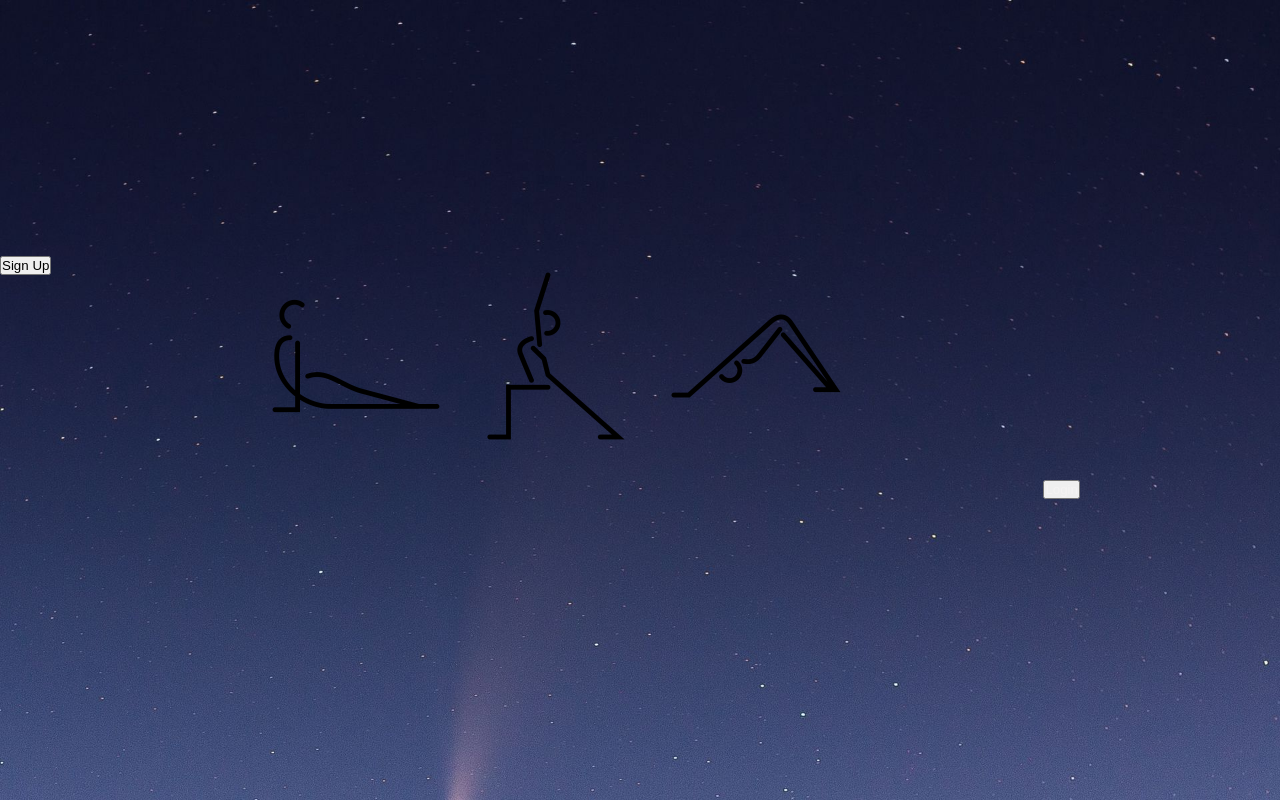
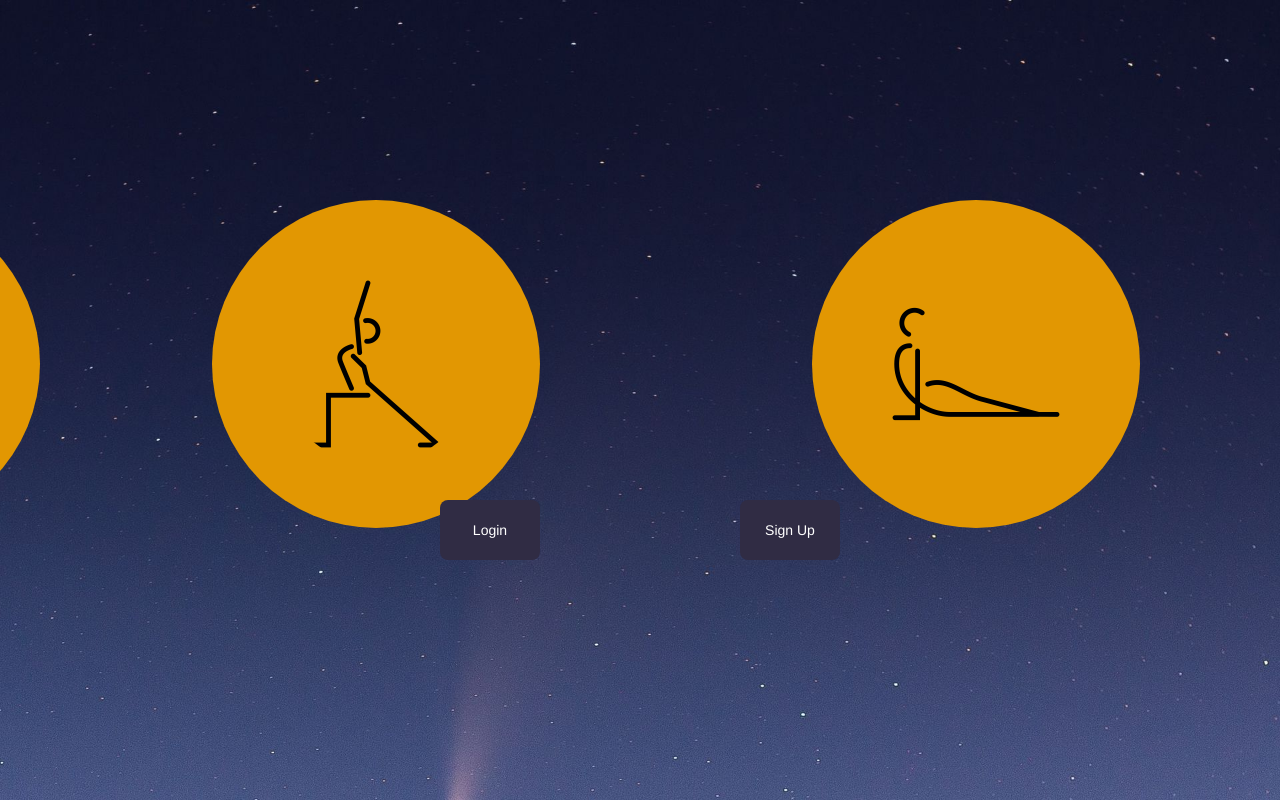
Before and after one commit to Kcampbell3190/PhysioFrontend, a React (Vite) app: page / in a window 1280 px wide. Shown: the top 800 px of the page. Built offline with nearby package versions, Linux system fonts and the light colour scheme.

Commit message:
landing page update

```diff
--- a/src/components/Landing.css
+++ b/src/components/Landing.css
@@ -1,16 +1,12 @@
-.images{
-    padding-top: 20%;
-    padding-left: 20%;
-    height: 30vh
-
-}
 
 
 
 
 
- /* .buttonLogin {
-  background-color: #EA4C89;
+
+  .buttonLogin {
+  background-color: #302C44;
+  position: fixed;
   max-width: 100px;
   border-radius: 8px;
   border-style: none;
@@ -21,13 +17,13 @@
   font-family: "Haas Grot Text R Web", "Helvetica Neue", Helvetica, Arial, sans-serif;
   font-size: 14px;
   font-weight: 500;
-  height: 40px;
+  height: 60px;
+  width: 100px;
   line-height: 20px;
   list-style: none;
-  margin: 0.5%;
+  margin: 100px;
   outline: none;
   padding: 10px 16px;
-  position: relative;
   text-align: center;
   text-decoration: none;
   transition: color 100ms;
@@ -35,24 +31,31 @@
   user-select: none;
   -webkit-user-select: none;
   touch-action: manipulation;
-  left: 50%;
-}  */
+  right: 50%;
+}
 
 .buttonLogin:hover,
 .buttonLogin:focus {
-  background-color: #F082AC;
-}
-.buttonLogin{
-  position: fixed;
-  top: 60%;
-  right: 200px;
-  white-space: nowrap;
-  color: rgb(245, 243, 243);
+  background-color:#DBCCB6;
 }
 
 
-/* .buttonSign {
-    background-color: #EA4C89;
+.backgroundcontainer{
+  display: flex;
+  align-items: center;
+  justify-content: center;
+  height: 100vh;
+}
+
+.buttoncontainer{
+  display: flex;
+  align-items: center;
+  justify-content: center;
+}
+
+ .buttonSign {
+    background-color: #302C44;
+    position: fixed;
     max-width: 100px;
     border-radius: 8px;
     border-style: none;
@@ -63,14 +66,14 @@
     font-family: "Haas Grot Text R Web", "Helvetica Neue", Helvetica, Arial, sans-serif;
     font-size: 14px;
     font-weight: 500;
-    height: 40px;
+    height: 60px;
+    width: 100px;
     line-height: 20px;
     list-style: none;
-    margin: 0.5%;
+    margin: 100px;
     outline: none;
     padding: 10px 16px;
-    /* position: relative; */
-    /* text-align: center;
+    text-align: center;
     text-decoration: none;
     transition: color 100ms;
     vertical-align: baseline;
@@ -78,16 +81,43 @@
     -webkit-user-select: none;
     touch-action: manipulation;
     left: 50%;
-  }  */
+ }
 
   .buttonSign:hover,
   .buttonSign:focus {
-    background-color: #F082AC;
-  }  */
-.buttonSign{
-    position: fixed;
-    top: 60%;
-    right: 200px;
-    white-space: nowrap;
-    color: rgb(245, 243, 243);
+    background-color: #DBCCB6;
+  }
+
+
+.yoga1{
+  position: fixed;
+  top: 20%;
+  right: 100px;
+  white-space: nowrap;
+  background-color:#E29702;
+  border-radius: 50%;
+  padding: 4rem;
+  margin: 40px;
 }
+.yoga2{
+  position: fixed;
+  top: 20%;
+  right: 700px;
+  white-space: nowrap;
+  background-color:#E29702;
+  border-radius: 50%;
+  padding: 4rem;
+  margin: 40px;
+}
+
+.yoga3{
+  position: fixed;
+  top: 20%;
+  right: 1200px;
+  white-space: nowrap;
+  background-color:#E29702;
+  border-radius: 50%;
+  padding: 4rem;
+  margin: 40px;
+
+}
--- a/src/components/Landing.jsx
+++ b/src/components/Landing.jsx
@@ -17,28 +17,20 @@ import { Routes, Route, Link} from "react-router-dom"
 function Landing() {
 
 
-let buttonSign = document.querySelector('.buttonSign');
-let buttonLogin = document.querySelector('.buttonLogin');
-
-window.onscroll = () =>{
-    let pos = window.scrollY -50;
-    buttonLogin.style.right = `${pos}px`
-    buttonSign.style.left = `${pos}px`
-}
 
  return (
-   <>
+   <div className='backgroundcontainer'>
 
-     <div className='images'>
+
 
       <img className='yoga1'src={Yoga1}></img>
-      <img  className='yoga1'src={Yoga2}></img>
-      <img className='yoga1' src={Yoga3}></img>
-
-    </div>
+      <img  className='yoga2'src={Yoga2}></img>
+      <img className='yoga3' src={Yoga3}></img>
 
 
-    {/* <div className='buttoncontainer'> */}
+
+
+    <div className='buttoncontainer'>
     <Link to="/auth/Signup">
     <button className="buttonSign" role="button">Sign Up</button>
     </Link>
@@ -46,12 +38,9 @@ window.onscroll = () =>{
     <Link to="/Login">
     <button className="buttonLogin" role="button">Login</button>
     </Link>
-    {/* </div> */}
+     </div>
 
-
-
-
-</>
+</div>
 
 
    )
--- a/src/components/Login.css
+++ b/src/components/Login.css
@@ -40,7 +40,7 @@ label {
 }
 
 .submitbtn {
-        background-color: #EA4C89;
+        background-color: #302C44;
         max-width: 100px;
         border-radius: 8px;
         border-style: none;
@@ -66,7 +66,10 @@ label {
         left: 50%;
 
       }
-
+  .submitbtn:hover,
+  .submitbtn:focus {
+    background-color: #DBCCB6;
+  }
 
 /* .loginbtncontainer{
     width: 50%;
```
